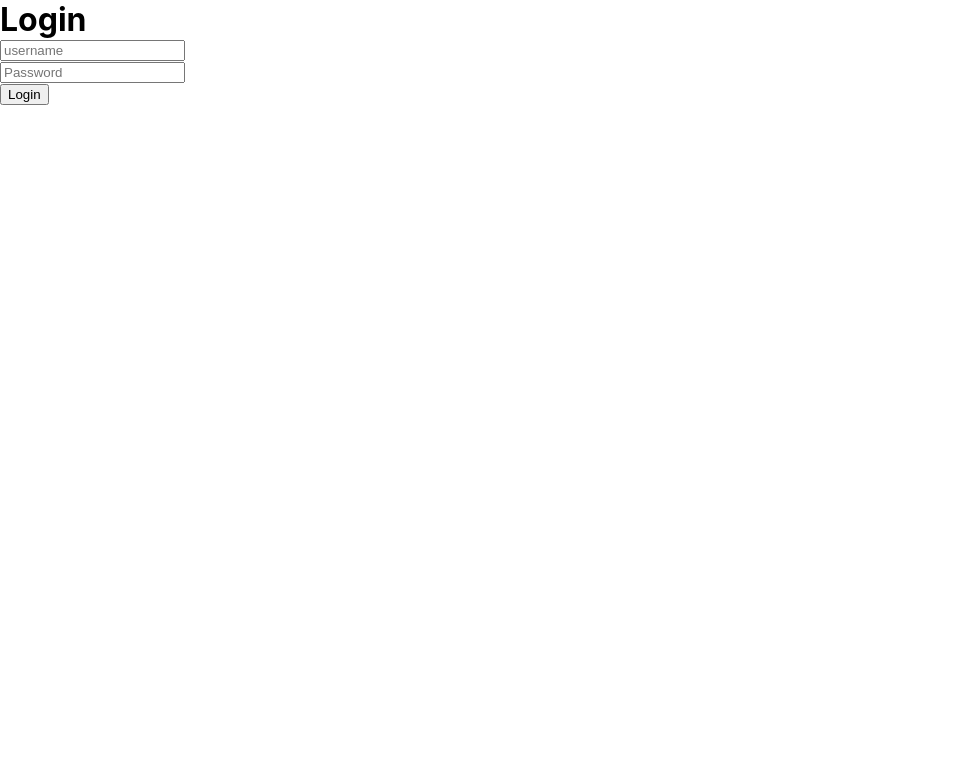
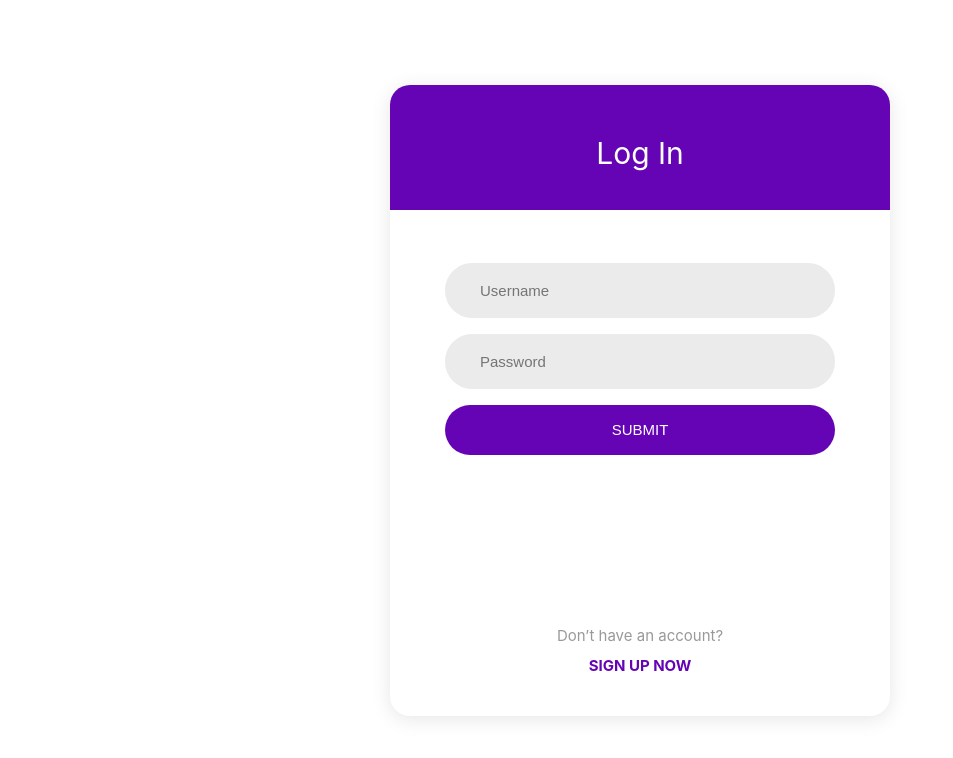
Before and after one commit to dtregea/Pettr, a React (Create React App) app in the folder client/: page /login in a window 1280 px wide. Shown: the top 758 px of the page, without its empty margins (0-953 px from the left). Built offline with nearby package versions, Linux system fonts and the light colour scheme.

Commit message:
Styling added to login and register pages

```diff
--- a/client/src/pages/Login.jsx
+++ b/client/src/pages/Login.jsx
@@ -2,6 +2,7 @@ import React, { useState } from "react";
 import { useNavigate } from "react-router-dom";
 import axios from "../api/axios";
 import useAuth from "../hooks/useAuth";
+import "../styles/Login.css";
 const Login = () => {
   // const [username, setUsername] = useState("");
   const [username, setUsername] = useState("");
@@ -37,25 +38,39 @@ const Login = () => {
   }
 
   return (
-    <div>
-      <h1>Login</h1>
-      <form onSubmit={loginUser}>
+    <div class="login">
+      <div class="login-container">
+        <div class="login-form-container">
+          <form class="login-form" onSubmit={loginUser}>
+            <span class="login-form-title">Log In</span>
+            <div class="login-form-field">
               <input
                 value={username}
+                class="login-form-input"
+                type="text"
                 onChange={(e) => setUsername(e.target.value)}
-          type="text"
-          placeholder="username"
+                placeholder="Username"
               />
-        <br />
+            </div>
+            <div class="login-form-field">
               <input
+                class="login-form-input"
+                onChange={(e) => setPassword(e.target.value)}
                 value={password}
-          onChange={(e) => setPassword(e.target.value)}
-          type="password"
                 placeholder="Password"
               />
-        <br />
-        <input type="submit" value="Login" />
+            </div>
+            <input className="login-form-submit" type="submit"></input>
+
+            <div class="register-now-container">
+              <span class="no-account-text">Don’t have an account?</span>
+              <a href="/register" class="register-now-text">
+                Sign up now
+              </a>
+            </div>
           </form>
+        </div>
+      </div>
     </div>
   );
 };
--- a/client/src/pages/Register.jsx
+++ b/client/src/pages/Register.jsx
@@ -1,15 +1,17 @@
 import React, { useState } from "react";
 import { useNavigate } from "react-router-dom";
+import "../styles/Login.css";
 function Register() {
+  const USER_REGEX = /^[A-z][A-z0-9-_]{3,23}$/;
+  const PWD_REGEX = /^(?=.*[a-z])(?=.*[A-Z])(?=.*[0-9])(?=.*[!@#$%]).{8,24}$/;
+  const REGISTER_URL = "/register";
   const [displayname, setDisplayName] = useState("");
   const [username, setUsername] = useState("");
-  //const [email, setEmail] = useState("");
   const [password, setPassword] = useState("");
   const navigate = useNavigate();
 
   async function registerUser(event) {
     event.preventDefault();
-    console.log("register fired");
     const response = await fetch("http://localhost:5000/api/users", {
       method: "POST",
       headers: {
@@ -33,43 +35,52 @@ function Register() {
   }
 
   return (
-    <div>
-      <h1>Register</h1>
-      <form onSubmit={registerUser}>
+    <div class="login">
+      <div class="login-container">
+        <div class="login-form-container">
+          <form class="login-form" onSubmit={registerUser}>
+            <span class="login-form-title">Create An Account</span>
+            <div class="login-form-field">
               <input
+                class="login-form-input"
                 value={displayname}
                 onChange={(e) => setDisplayName(e.target.value)}
                 type="text"
                 placeholder="Name"
                 name="name"
               />
-        <br />
+            </div>
+            <div class="login-form-field">
               <input
+                class="login-form-input"
                 value={username}
                 onChange={(e) => setUsername(e.target.value)}
                 type="text"
                 placeholder="Username"
                 name="username"
               />
-        {/* <br />
+            </div>
+            <div class="login-form-field">
               <input
-          value={email}
-          onChange={(e) => setEmail(e.target.value)}
-          type="email"
-          placeholder="Email"
-          name="email"
-        /> */}
-        <br />
-        <input
+                class="login-form-input"
                 value={password}
                 onChange={(e) => setPassword(e.target.value)}
                 type="password"
                 placeholder="Password"
                 name="password"
               />
-        <br />
-        <input type="submit" value="Register" />
+            </div>
+            <input className="login-form-submit" type="submit"></input>
+
+            <div class="register-now-container">
+              <span class="no-account-text">Already have an account?</span>
+              <a href="/login" class="register-now-text">
+                Log in now
+              </a>
+            </div>
           </form>
+        </div>
+      </div>
     </div>
   );
 }
--- a/client/src/styles/Dashboard.css
+++ b/client/src/styles/Dashboard.css
@@ -1,9 +1,3 @@
-body {
-  --twitter-blue: #50b7f5;
-  --petfinder-purple: #6504b5;
-  --twitter-background: #e6ecf0;
-}
-
 .dashboard {
   display: flex;
   height: 100vh;
--- /dev/null
+++ b/client/src/styles/Login.css
@@ -0,0 +1,135 @@
+*,
+::after,
+::before {
+  box-sizing: inherit;
+}
+a {
+  text-decoration: none;
+  background-color: transparent;
+}
+.login {
+  height: 100vh;
+  width: 100vw;
+  margin: 0 auto;
+  box-sizing: border-box;
+}
+
+.login-container {
+  width: 100%;
+  min-height: 100vh;
+  display: flex;
+  justify-content: center;
+  align-items: center;
+  flex-wrap: wrap;
+  position: relative;
+}
+
+.login-form-container {
+  /* height: 675px; */
+  width: 500px;
+  border-radius: 20px;
+  overflow: hidden;
+  box-shadow: 0 3px 20px 0px rgb(0 0 0 / 10%);
+}
+
+.login-form {
+  width: 100%;
+  position: relative;
+  padding-top: 178px;
+  padding-left: 55px;
+  padding-right: 55px;
+}
+
+.login-form-title {
+  width: 100%;
+  font-size: 30px;
+  color: #fff;
+  line-height: 1.2;
+  text-align: center;
+  display: block;
+  position: absolute;
+  width: 100%;
+  top: 0;
+  left: 0;
+  background-color: var(--petfinder-purple);
+  padding-top: 50px;
+  padding-bottom: 39px;
+}
+
+.login-form-field {
+  margin-bottom: 16px;
+  position: relative;
+  z-index: 1;
+  border-radius: 27px;
+}
+
+input {
+  outline: none;
+  border: none;
+}
+.login-form-input {
+  font-size: 15px;
+  color: #1b3815;
+  line-height: 1.2;
+  position: relative;
+  display: block;
+  width: 100%;
+  height: 55px;
+  background: #ebebeb;
+  border-radius: 27px;
+  padding: 0 35px 0 35px;
+}
+
+.login-form-submit:hover {
+  background-color: #951bf8;
+  transform: background-color;
+  transform: scale(1.05);
+}
+
+.login-form-submit {
+  display: block;
+  cursor: pointer;
+  display: flex;
+  justify-content: center;
+  align-items: center;
+  padding: 0 20px px;
+  width: 100%;
+  height: 50px;
+  background-color: var(--petfinder-purple);
+  border-radius: 25px;
+  font-size: 15px;
+  color: #fff;
+  line-height: 1.2;
+  text-transform: uppercase;
+  transition: all 100ms ease-out;
+}
+
+.register-now-container {
+  padding-top: 170px;
+  padding-bottom: 40px;
+  display: flex;
+  flex-direction: column;
+  align-items: center;
+}
+
+.no-account-text {
+  font-size: 15px;
+  color: #999999;
+  line-height: 1.4;
+  padding-bottom: 9px;
+}
+
+.register-now-text {
+  font-size: 15px;
+  font-weight: bold;
+  color: var(--petfinder-purple);
+  line-height: 1.4;
+  text-transform: uppercase;
+  color: var(--petfinder-purple);
+  transition: all 100ms ease-out;
+}
+
+.register-now-text:hover {
+  color: #951bf8;
+  transform: color;
+}
--- a/client/src/styles/index.css
+++ b/client/src/styles/index.css
@@ -8,6 +8,9 @@ body {
     sans-serif;
   -webkit-font-smoothing: antialiased;
   -moz-osx-font-smoothing: grayscale;
+  --twitter-blue: #50b7f5;
+  --petfinder-purple: #6504b5;
+  --twitter-background: #e6ecf0;
 }
 
 code {
```
Lines whose indentation alone changed are shown as unchanged.
